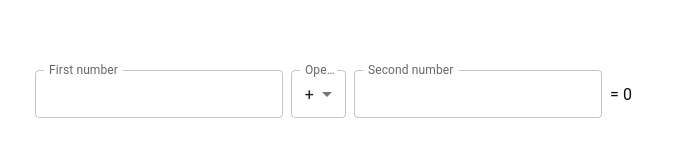
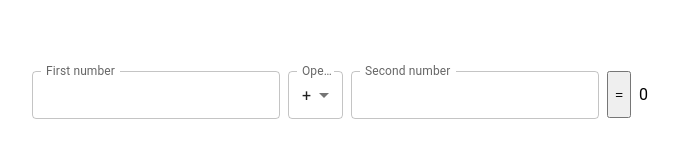
Before and after one commit to h4tsuk0i/tdd, a React (Vite) app in the folder tdd/: page / in a window 1280 px wide. Shown: the part 313-470 px from the top of the page, without its empty margins (300-979 px from the left). Built offline with nearby package versions, Linux system fonts and the light colour scheme.

Commit message:
added ResultButton component

```diff
--- a/tdd/src/components/Calculator.tsx
+++ b/tdd/src/components/Calculator.tsx
@@ -8,37 +8,35 @@ import {
 import { useState } from "react";
 import { add, subtract, multiply, divide } from "../logic/MathOperations";
 import NumberInput from "./NumberInput";
+import { ResultButton } from "./ResultButton";
 
 type Operation = "add" | "subtract" | "multiply" | "divide";
 
 const Calculator = () => {
-  const [a, setFirstNumber] = useState(0);
-  const [b, setSecondNumber] = useState(0);
+  const [firstNumber, setFirstNumber] = useState(0);
+  const [secondNumber, setSecondNumber] = useState(0);
+  const [result, setResult] = useState(0);
   const [operation, setOperation] = useState<Operation>("add");
 
-  let result: number | null = null;
-  let error: string | null = null;
-
-  if (operation === "divide" && b === 0) {
-    error = "Cannot divide by zero";
-  } else {
+  const handleMathOperation = () => {
       switch (operation) {
         case "add":
-        result = add(a, b);
+          setResult(add(firstNumber, secondNumber));
           break;
         case "subtract":
-        result = subtract(a, b);
+          setResult(subtract(firstNumber, secondNumber));
           break;
         case "multiply":
-        result = multiply(a, b);
+          setResult(multiply(firstNumber, secondNumber));
           break;
         case "divide":
-        result = divide(a, b);
+          setResult(divide(firstNumber, secondNumber));
           break;
         default:
           return null;
     }
   }
+
   return (
     <div style={{display: "flex", gap: "8px"}}>
       <FormControl>
@@ -70,22 +68,15 @@ const Calculator = () => {
       <FormControl>
       <NumberInput  id="second-number" label="Second number" handleChange={(event) => setSecondNumber(Number(event.target.value))}/>
       </FormControl>
+
       <FormControl>
-      {error ? (
-        <Typography role="alert" padding="13px" paddingLeft="0px">
-          {error}
-        </Typography>
-      ) : (
-        <Typography
-          padding="13px"
-          alignContent="center"
-          paddingLeft="0px"
-          sx={{ color: "rgba(12, 12, 12, 1)" }}
-        >
-          = {result}
-        </Typography>
-      )}
+      <ResultButton id ="result-button" label="Result button" handleClick={handleMathOperation}/>
       </FormControl>
+
+      <FormControl>
+      <Typography sx={{paddingTop: "0.75em"}}>{result}</Typography>
+      </FormControl>
+
     </div>
   );
 };
--- /dev/null
+++ b/tdd/src/components/ResultButton.tsx
@@ -0,0 +1,29 @@
+import { InputLabel } from "@mui/material";
+
+
+interface ResultButtonProps {
+    label: string
+    id: string
+    handleClick: React.MouseEventHandler<HTMLButtonElement>
+}
+
+export const ResultButton = ({label, id, handleClick}: ResultButtonProps) => {
+
+    return(
+        <div>
+            <InputLabel
+             id={id + "-label"}
+             shrink
+             >
+                {label}
+            </InputLabel>
+            <button
+            id={id}
+            aria-label={label}
+            aria-labelledby={id + "-label"}
+            onClick={handleClick}
+            style={{height: "3.5em"}}>=</button>
+        </div>
+    );
+
+}
```
Lines whose indentation alone changed are shown as unchanged.
